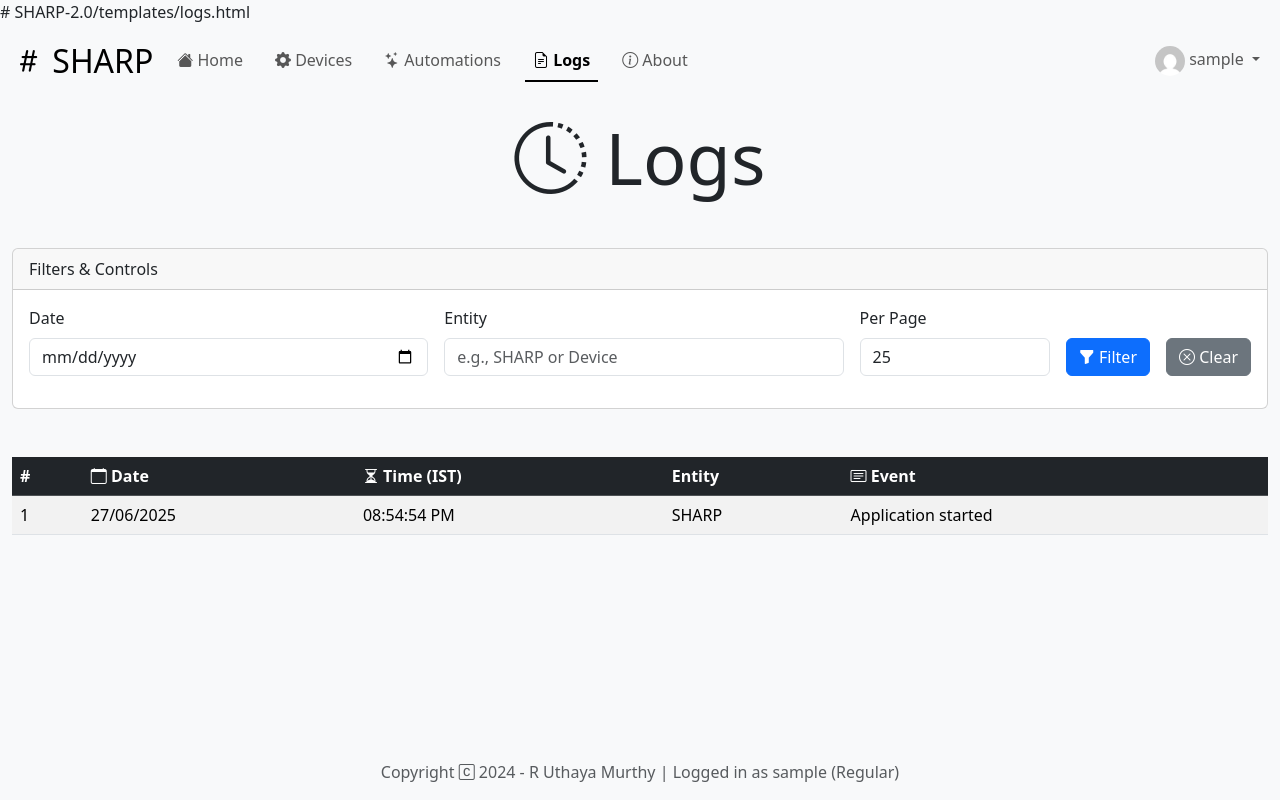
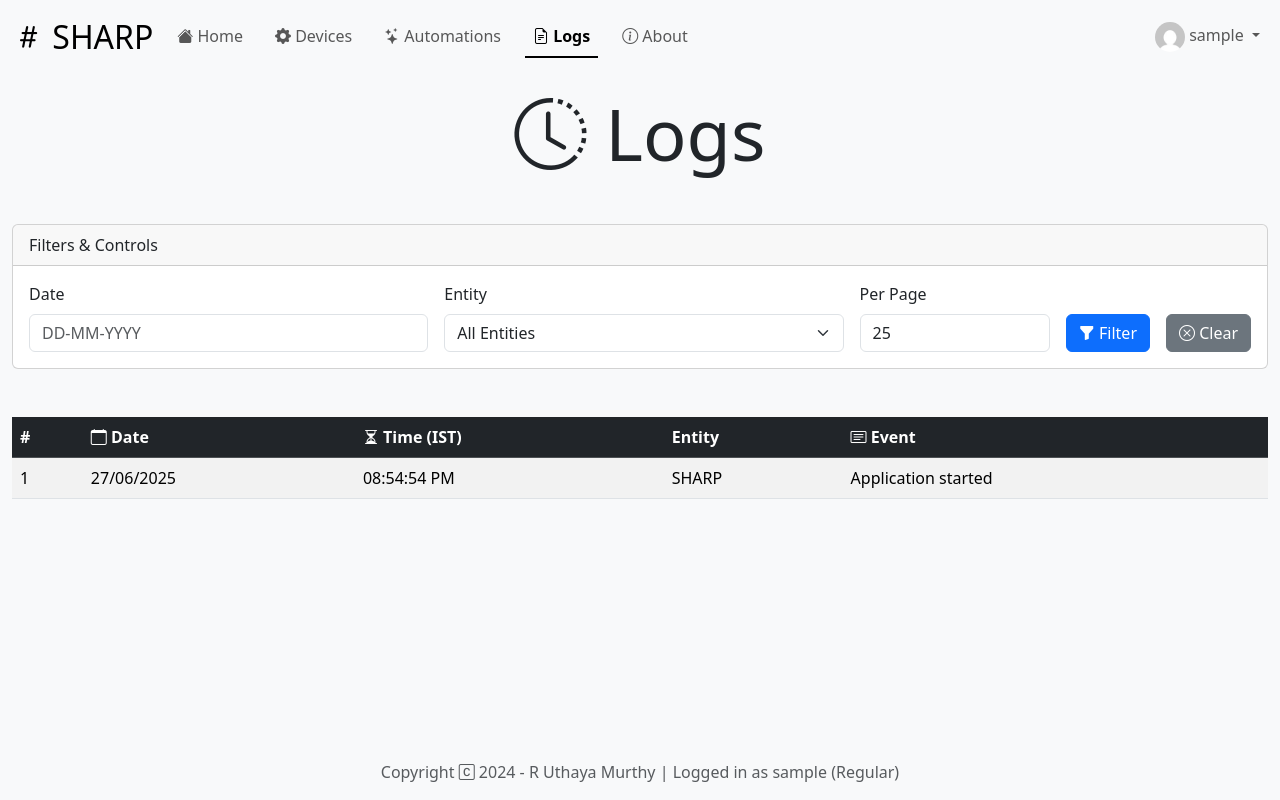
Before and after one commit to Uthayamurthy/SHARP, a Flask app: page /logs in a window 1280 px wide. Run offline with Flask 3, Linux system fonts and the light colour scheme; the visitor is signed in with stand-in values (Sample User, id 1); data comes from the database, SQL or seed files in the repository; parts of the project's set-up code (start-up, migrations or seed data) failed here and were passed over.

Commit message:
Few Minor Logging improvements

```diff
--- a/app.py
+++ b/app.py
@@ -124,7 +124,6 @@ def mqtt_setup():
                 }
                 print(f"SHARP: Subscribed to health topic for {device_name}: {health_topic}")
 
-            # Find all actionables and subscribe to their ack_topics
             for actionable_name, info in device_info.items():
                 if isinstance(info, dict) and 'ack_topic' in info:
                     topic = info['ack_topic']
@@ -134,7 +133,7 @@ def mqtt_setup():
                             'location': location,
                             'device_name': device_name,
                             'actionable_name': actionable_name,
-                            'actionable_info': info
+                            'actionable_info': info # Direct reference to the actionable's dict
                         }
                     except Exception as e:
                         print(f'SHARP: Failed to subscribe to topic {topic}: {e}')
@@ -164,7 +163,7 @@ def handle_mqtt_message(client, userdata, message):
 
                 if prev_status != 'online':
                     with app.app_context():
-                        log_event(f"Device ({device_context['device_name']})", "Came online")
+                        log_event(f"Device ({device_context['device_name']}@{device_context['location']})", "Came online")
 
                 socketio.emit('update_health', data={
                     'location': device_context['location'],
@@ -193,7 +192,9 @@ def handle_mqtt_message(client, userdata, message):
 
         # Log the event
         with app.app_context():
-            log_event(f"Device ({context['device_name']})", f"'{context['actionable_name']}' state changed to '{state}'")
+            entity_name = f"Device ({context['device_name']}@{context['location']})"
+            event_details = f"'{context['actionable_name']}' state changed to '{state}'"
+            log_event(entity_name, event_details)
 
         # Emit the update to the frontend
         socketio.emit('update_state', data={'obj_id': obj_id, 'state': state})
@@ -251,7 +252,7 @@ def check_device_liveness():
                             if device_info['online_status'] != 'offline':
                                 print(f"SHARP: Initial health ping not received for {device_name}. Marking as offline.")
                                 device_info['online_status'] = 'offline'
-                                log_event(f"Device ({device_name})", "Went offline")
+                                log_event(f"Device ({device_name}@{location})", "Went offline")
                                 socketio.emit('update_health', data={
                                     'location': location,
                                     'device': device_name,
@@ -266,7 +267,7 @@ def check_device_liveness():
                             if device_info['online_status'] != 'offline':
                                 print(f"SHARP: Health check FAILED for {device_name}. Marking as offline.")
                                 device_info['online_status'] = 'offline'
-                                log_event(f"Device ({device_name})", "Went offline")
+                                log_event(f"Device ({device_name}@{location})", "Went offline")
                                 socketio.emit('update_health', data={
                                     'location': location,
                                     'device': device_name,
--- a/routes.py
+++ b/routes.py
@@ -226,27 +226,31 @@ def logs():
 
     query = Log.query
 
+    distinct_entities = [item[0] for item in db.session.query(Log.entity).distinct().order_by(Log.entity).all()]
+
     if filter_date_str:
         try:
-            filter_date_obj = datetime.strptime(filter_date_str, '%Y-%m-%d').date()
+            # CHANGE: Parse DD-MM-YYYY format
+            filter_date_obj = datetime.strptime(filter_date_str, '%d-%m-%Y').date()
             start_dt_local = datetime.combine(filter_date_obj, datetime.min.time()).replace(tzinfo=IST)
             end_dt_local = datetime.combine(filter_date_obj, datetime.max.time()).replace(tzinfo=IST)
             start_dt_utc = start_dt_local.astimezone(ZoneInfo("UTC"))
             end_dt_utc = end_dt_local.astimezone(ZoneInfo("UTC"))
             query = query.filter(Log.timestamp.between(start_dt_utc, end_dt_utc))
         except ValueError:
-            flash('Invalid date format for filter.', 'warning')
+            flash('Invalid date format for filter. Please use DD-MM-YYYY.', 'warning')
             filter_date_str = ''
 
     if filter_entity:
-        query = query.filter(Log.entity.ilike(f'%{filter_entity}%'))
+        query = query.filter(Log.entity == filter_entity)
 
     pagination = query.order_by(Log.timestamp.desc()).paginate(
         page=page, per_page=per_page, error_out=False
     )
 
     return render_template('logs.html', pagination=pagination, per_page=per_page,
-                           filter_date=filter_date_str, filter_entity=filter_entity)
+                           filter_date=filter_date_str, filter_entity=filter_entity,
+                           distinct_entities=distinct_entities)
 
 
 @main_bp.route("/logs/clear", methods=['POST'])
@@ -261,14 +265,12 @@ def clear_logs():
         return redirect(url_for('main.logs'))
 
     try:
-        # Create a naive datetime from user input, then assign IST timezone
-        local_dt_naive = datetime.strptime(f"{clear_date_str} {clear_time_str}", '%Y-%m-%d %H:%M')
+        # CHANGE: Parse DD-MM-YYYY format for date
+        local_dt_naive = datetime.strptime(f"{clear_date_str} {clear_time_str}", '%d-%m-%Y %H:%M')
         local_dt_aware = local_dt_naive.replace(tzinfo=IST)
 
-        # Convert to UTC for database comparison
         utc_dt_aware = local_dt_aware.astimezone(ZoneInfo("UTC"))
 
-        # Perform the delete operation
         num_deleted = db.session.query(Log).filter(Log.timestamp <= utc_dt_aware).delete()
         db.session.commit()
 
@@ -278,7 +280,7 @@ def clear_logs():
             flash('No log entries found on or before the specified date and time.', 'info')
 
     except ValueError:
-        flash('Invalid date or time format.', 'danger')
+        flash('Invalid date or time format. Please use DD-MM-YYYY.', 'danger')
     except Exception as e:
         db.session.rollback()
         flash(f'An error occurred while clearing logs: {e}', 'danger')
--- a/templates/logs.html
+++ b/templates/logs.html
@@ -1,4 +1,3 @@
-# SHARP-2.0/templates/logs.html
 <!--
 S.H.A.R.P - Smart Home Automation Research Project
 
@@ -33,6 +32,15 @@ Contact Author : uthayamurthy2006@gmail.com
 
 {% block body %}
 <div class="container-fluid">
+
+    <div class="d-flex justify-content-end mb-3">
+        {% if current_user.role == 'Admin' %}
+        <button type="button" class="btn btn-danger" data-bs-toggle="modal" data-bs-target="#clearLogsModal">
+            <i class="bi bi-trash-fill"></i> Clear Logs
+        </button>
+        {% endif %}
+    </div>
+
     <!-- Filter and Controls Form -->
     <div class="card my-4">
         <div class="card-header">
@@ -43,11 +51,16 @@ Contact Author : uthayamurthy2006@gmail.com
                 <div class="row g-3 align-items-end">
                     <div class="col-md">
                         <label for="filter_date" class="form-label">Date</label>
-                        <input type="date" name="filter_date" id="filter_date" value="{{ filter_date }}" class="form-control">
+                        <input type="text" name="filter_date" id="filter_date" value="{{ filter_date }}" class="form-control" placeholder="DD-MM-YYYY">
                     </div>
                     <div class="col-md">
                         <label for="filter_entity" class="form-label">Entity</label>
-                        <input type="text" name="filter_entity" id="filter_entity" value="{{ filter_entity }}" placeholder="e.g., SHARP or Device" class="form-control">
+                        <select name="filter_entity" id="filter_entity" class="form-select">
+                            <option value="">All Entities</option>
+                            {% for entity in distinct_entities %}
+                                <option value="{{ entity }}" {% if entity == filter_entity %}selected{% endif %}>{{ entity }}</option>
+                            {% endfor %}
+                        </select>
                     </div>
                     <div class="col-md-2">
                         <label for="per_page" class="form-label">Per Page</label>
@@ -113,19 +126,6 @@ Contact Author : uthayamurthy2006@gmail.com
     </nav>
     {% endif %}
 
-    <!-- Danger Zone for Clearing Logs -->
-    {% if current_user.role == 'Admin' %}
-    <div class="card border-danger my-5">
-        <div class="card-header bg-danger text-white">Danger Zone</div>
-        <div class="card-body">
-            <h5 class="card-title text-danger">Clear Log Entries</h5>
-            <p>This will permanently delete all log entries up to and including the specified date and time. This action cannot be undone.</p>
-            <button type="button" class="btn btn-danger" data-bs-toggle="modal" data-bs-target="#clearLogsModal">
-                <i class="bi bi-trash-fill"></i> Clear Logs...
-            </button>
-        </div>
-    </div>
-
     <!-- Clear Logs Modal -->
     <div class="modal fade" id="clearLogsModal" tabindex="-1" aria-labelledby="clearLogsModalLabel" aria-hidden="true">
         <div class="modal-dialog">
@@ -139,7 +139,7 @@ Contact Author : uthayamurthy2006@gmail.com
                         <p>Please select the date and time. All logs created <strong>on or before</strong> this moment will be deleted.</p>
                         <div class="mb-3">
                             <label for="clear_date" class="form-label">Date</label>
-                            <input type="date" id="clear_date" name="clear_date" class="form-control" required>
+                            <input type="text" id="clear_date" name="clear_date" class="form-control" placeholder="DD-MM-YYYY" required>
                         </div>
                         <div class="mb-3">
                             <label for="clear_time" class="form-label">Time (IST)</label>
@@ -154,7 +154,6 @@ Contact Author : uthayamurthy2006@gmail.com
             </div>
         </div>
     </div>
-    {% endif %}
 
 </div>
 {% endblock %}
```
Also changed, not shown: automation_agent.py (+13 -14 lines).
